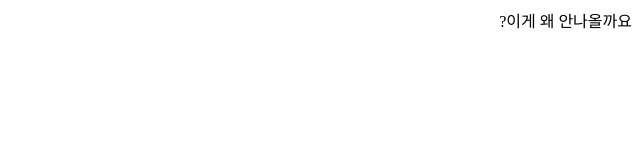
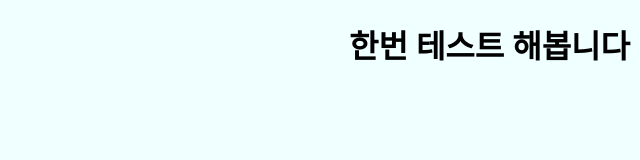
Before and after one commit to parkseyoung1209/parkseyoung1209.github.io, a plain HTML site: page index.html in a window 1280 px wide. Shown: the whole page, without its empty margins (640-1280 px from the left). Drawn offline with Linux system fonts and the light colour scheme.

Commit message:
index.html

```diff
--- a/index.html
+++ b/index.html
@@ -4,8 +4,14 @@
     <meta charset="UTF-8" />
     <meta name="viewport" content="width=device-width, initial-scale=1.0" />
     <title>parkseyoung1209's homepage</title>
+    <style>
+      body {
+        background-color: azure;
+        margin: 10px;
+      }
+    </style>
   </head>
   <body>
-    이게 왜 안나올까요?
+    <h1>한번 테스트 해봅니다</h1>
   </body>
 </html>
```
